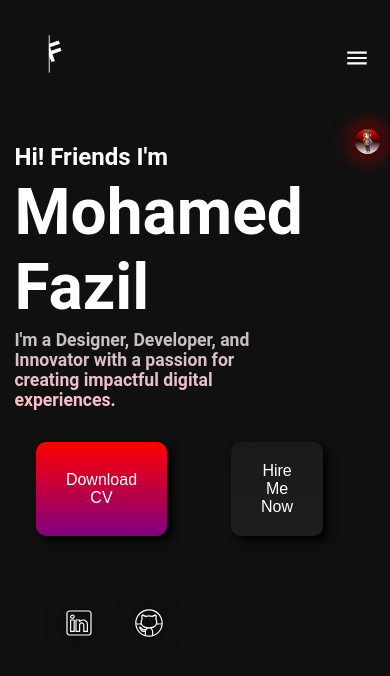
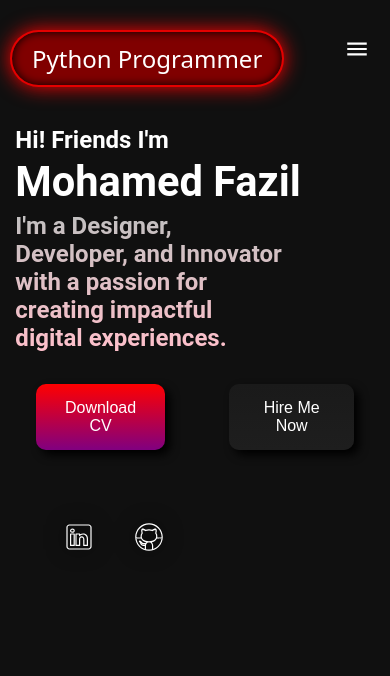
Before and after one commit to MohamedFazil89/MyPortFolio-, a React (Create React App) app: page / in a window 390 px wide. Shown: the top 676 px of the page. Built offline with nearby package versions, Linux system fonts and the light colour scheme.

Commit message:
responsive

```diff
--- a/src/Components/Navbar.jsx
+++ b/src/Components/Navbar.jsx
@@ -1,15 +1,16 @@
-import React  from "react";
-import Logo from "../assets/F-removebg-preview.png"
+import Reac  from "react";
+// import Logo from "../assets/F-removebg-preview.png"
 import '../styles/Navbar.css';
 
 function Navbar(){
-    // const [width, setWidth] = useState(0);
 
     // function handelMenu(){
     //     const widths = width === 0 ? 20 : 0;
     //     setWidth(widths);
 
     // }
+
+
     return(
         <nav>
             <input type="checkbox" id="slidebar-action"/>
@@ -24,7 +25,8 @@ function Navbar(){
 
             </ul>
             <ul className="Nabbar">
-                <li><img src={Logo} alt="Logo"  className="logo" /></li>
+                {/* <li><img src={Logo} alt="Logo"  className="logo" /></li> */}
+                <li className="Role"></li>
                 <li className="leftbar">Home</li>
                 <li className="leftbar">About</li>
                 <li className="leftbar">Service</li>
--- a/src/Components/intro.jsx
+++ b/src/Components/intro.jsx
@@ -1,6 +1,7 @@
 import React from "react"
 import '../styles/Intro.css'
 import Image from "../assets/coolboy.png";
+// import Image from "../assets/cool anime  boy 95b28c39-eda8-49ec-a0a7-2df5537a59af_removed.png"
 
 
 function Intro(props) {
--- a/src/styles/Intro.css
+++ b/src/styles/Intro.css
@@ -56,7 +56,7 @@
     padding: 0;
     border: none;
     margin: 2rem;
-    padding: 20px 30px;
+    padding: 15px 25px;
     cursor: pointer;
     color: white;
     font-size: 1.5rem;
@@ -73,7 +73,7 @@
 }
 .Button button:active{
     transform: translateY(4px);
-    box-shadow: 0 0 0 black ;;
+    box-shadow: 0 0 0 black;
 }
 
 .social{
@@ -154,3 +154,27 @@
     }
 
 }
+
+@media screen and (max-width: 900px) {
+    .image{
+        width: 100%;
+    }
+    .intro-container > .text-details > h1{
+        font-size: 3.6rem;
+    }
+    .intro-container > .text-details > .title{
+        font-size: 1.5rem;
+        width: 70%;
+    }
+
+}
+
+@media screen and (max-width: 774px) {
+    .image{
+        display: none;
+    }
+    .intro-container > .text-details > h1{
+        font-size: 2.6rem;
+    }
+
+}
--- a/src/styles/Navbar.css
+++ b/src/styles/Navbar.css
@@ -12,6 +12,8 @@ nav{
     /* background-color: rgba(256,.5,.3,.3); */
     color: white;
     margin: 10px;
+    /* animation: fade 1.3s ease-in-out; */
+
 }
 
 .logo{
@@ -32,12 +34,72 @@ nav{
 .Nabbar li{
     padding: 10px;
     cursor: pointer;
+    transition: all .3s;
+
+}
+.Nabbar > li:hover{
+    color: rgba(255, 0, 0, 0.631);
+    transform: translateY(-4px);
+    text-shadow: 0 0 10px red;
+}
+
+.Nabbar > .Role{
+    color: white;
+    transform: translateY(0);
 
 }
 
-.Nabbar li:first-child{
+@keyframes fade {
+    0% {
+        opacity: 0;
+        transform: translateY(-100px) scale(.5);
+    }
+    100% {
+        opacity: 1;
+        transform: translateY(0)  scale(1);
+    }
+
+}
+
+.Nabbar > li:active{
+    color: rgba(255, 0, 0, 0.631);
+    transform: translateY(1px);
+}
+
+.Nabbar .Role{
     margin-right: auto;
+    background-color: maroon;
+    padding: 10px 20px;
+    border-radius: 30px;
+    border:2px solid rgba(255, 0, 0, 0.791);
+    filter: drop-shadow(0 0 10px red);
+    font-size: 1.5rem;
+    margin-top: 20px;
+    box-shadow: 0 0 10px black inset;
 
+}
+
+.Role::after{
+    content: "Full Stack Developer";
+    animation: changeContent 16s infinite;
+
+}
+
+
+@keyframes changeContent {
+    0% {
+        content: " Full Stack Developer";
+
+    }
+    33% {
+        content: " Python Programmer";
+     }
+    66% {
+        content: "  App Developer";
+     }
+    100% {
+        content: " Full Stack Developer";
+     }
 }
 
 .menu{
@@ -55,7 +117,7 @@ nav{
     width: 0%;
     height: 100vh;
     z-index: 1000;
-    /* display: none; */
+    display: none;
     transition: all .5s;
     backdrop-filter: blur(30px);
     /* &::before{
@@ -97,6 +159,7 @@ nav{
         z-index: 90;
     }
     #slidebar-action:checked ~ .SlideBar{
+        display: block;
         width: 50%;
     }
     #slidebar-action:checked ~ .menu{
```
